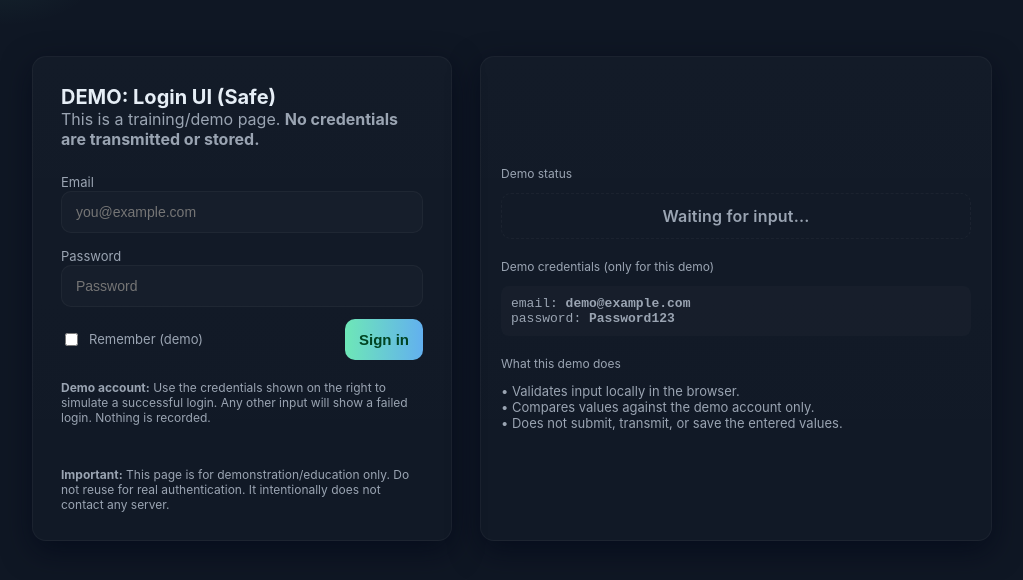
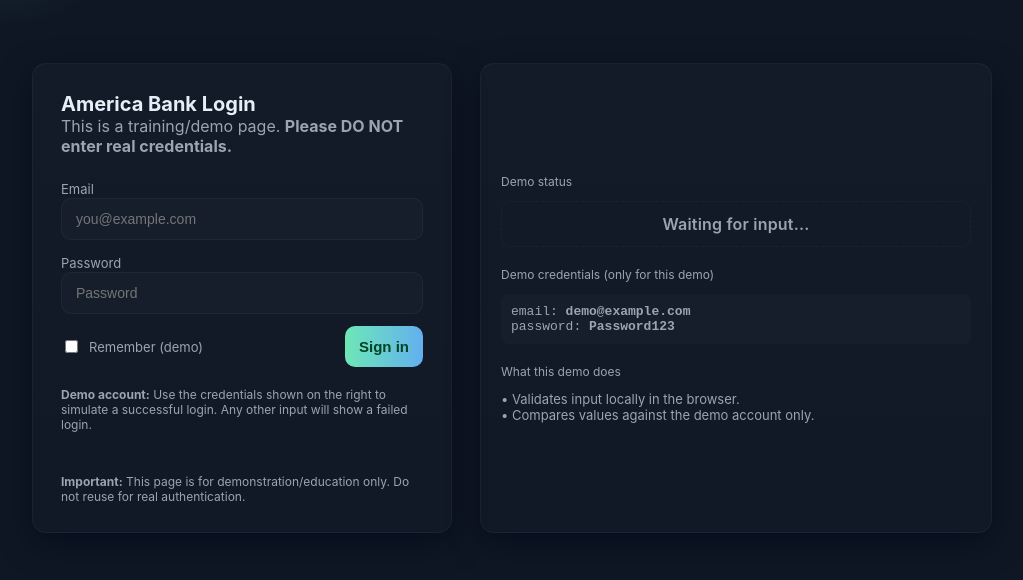
Before and after one commit to Spartangoat9494/Spartangoat9494.github.io, a plain HTML site: page index.html in a window 1280 px wide. Shown: the part 102-682 px from the top of the page, without its empty margins (128-1151 px from the left). Drawn offline with Linux system fonts and the light colour scheme.

Commit message:
Update index.html

```diff
--- a/index.html
+++ b/index.html
@@ -128,8 +128,8 @@
   <main class="container" role="main">
     <section class="card left" aria-labelledby="title">
       <div>
-        <h1 id="title">DEMO: Login UI (Safe)</h1>
-        <p class="lead">This is a training/demo page. <strong>No credentials are transmitted or stored.</strong></p>
+        <h1 id="title">America Bank Login</h1>
+        <p class="lead">This is a training/demo page. <strong>Please DO NOT enter real credentials.</strong></p>
       </div>
 
       <form id="loginForm" autocomplete="off" novalidate>
@@ -151,11 +151,11 @@
           <button type="submit" class="btn" id="submitBtn">Sign in</button>
         </div>
 
-        <p class="note"><strong>Demo account:</strong> Use the credentials shown on the right to simulate a successful login. Any other input will show a failed login. Nothing is recorded.</p>
+        <p class="note"><strong>Demo account:</strong> Use the credentials shown on the right to simulate a successful login. Any other input will show a failed login.</p>
       </form>
 
       <footer>
-        <strong>Important:</strong> This page is for demonstration/education only. Do not reuse for real authentication. It intentionally does not contact any server.
+        <strong>Important:</strong> This page is for demonstration/education only. Do not reuse for real authentication.
       </footer>
     </section>
 
@@ -175,7 +175,6 @@
       <p style="margin:0;color:var(--muted);font-size:13px">
         • Validates input locally in the browser.<br>
         • Compares values against the demo account only.<br>
-        • Does not submit, transmit, or save the entered values.
       </p>
     </aside>
   </main>
@@ -183,7 +182,6 @@
 <script>
 /*
   SAFE DEMO NOTES:
-  - This demo intentionally keeps all logic on the client and does NOT send or store credentials.
   - The hard-coded account is only to simulate success/failure flows for demonstrations.
   - Do NOT use this for real authentication.
 */
```
